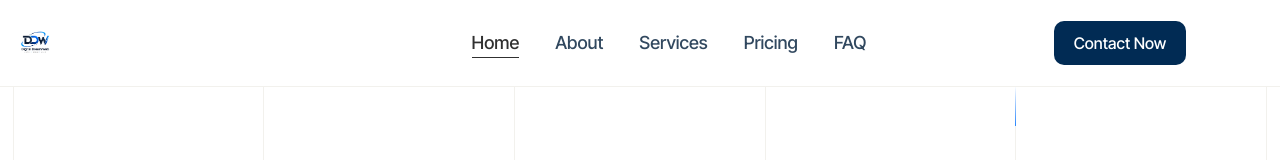
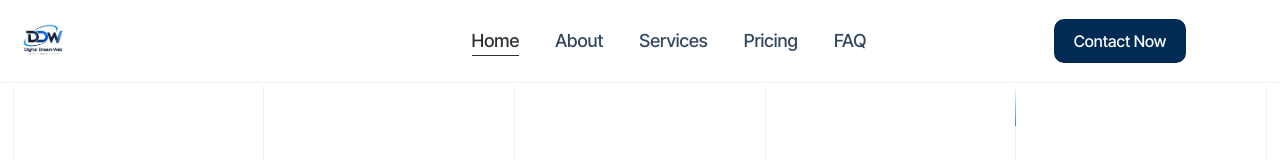
Before and after one commit to Qaziaaaa/Digital-Dream-Web, a Next.js app: page / in a window 1280 px wide. Shown: the top 160 px of the page. Built offline with nearby package versions, Linux system fonts and the light colour scheme; no server answers.

Commit message:
style: increase navbar logo to 56px while keeping nav height unchanged

```diff
--- a/src/app/globals.css
+++ b/src/app/globals.css
@@ -369,8 +369,12 @@ body{ font-family: var(--_fonts---body-fonts); }
 @media (max-width: 479px){ .menu-button{ width:32px; } }
 
 
-/* logo sizing: sized so the navbar matches the sample height (21px padding + ~40px logo) */
-.navbar .nav-image{ height:40px; width:auto; }
+/* logo sizing: bigger logo (56px), navbar total height kept at ~82px by trimming
+   vertical padding on desktop so it matches the sample nav height */
+.navbar .nav-image{ height:56px; width:auto; }
+@media (min-width: 992px){
+  .navbar{ padding-top: 13px; padding-bottom: 13px; }
+}
 .footer-logo{ max-width:180px; }
 .footer .logo-main{ height:34px; width:auto; }
 
```
